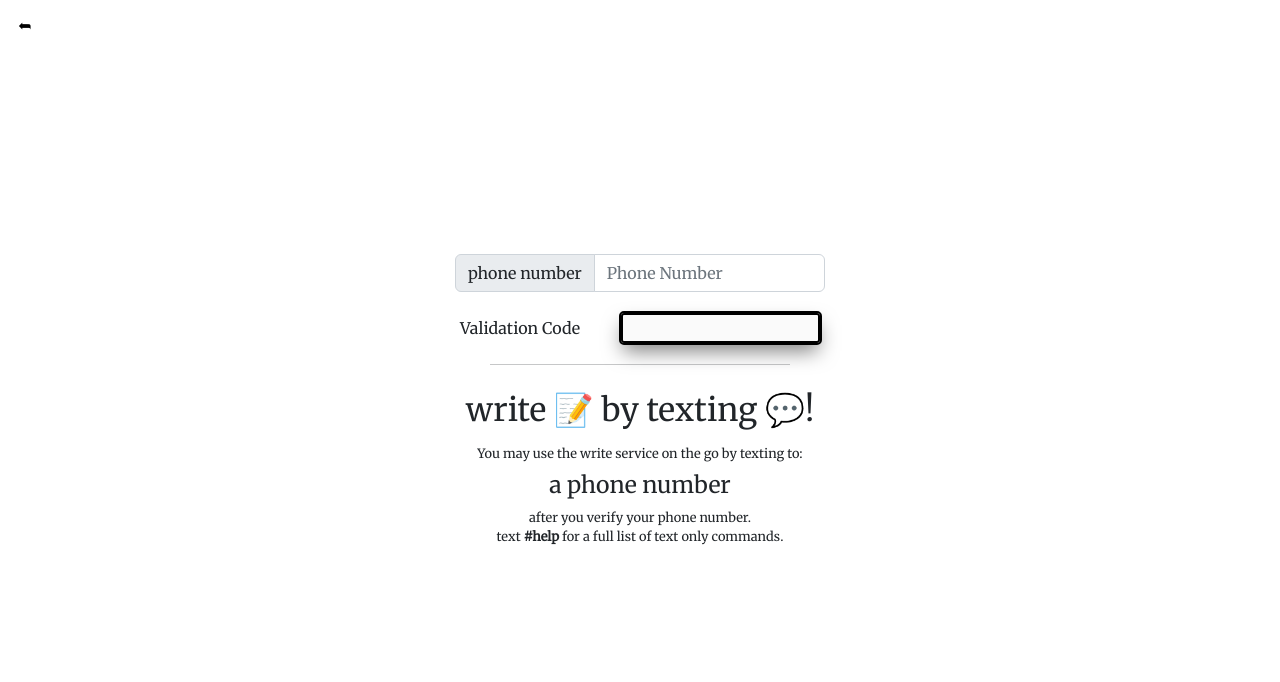
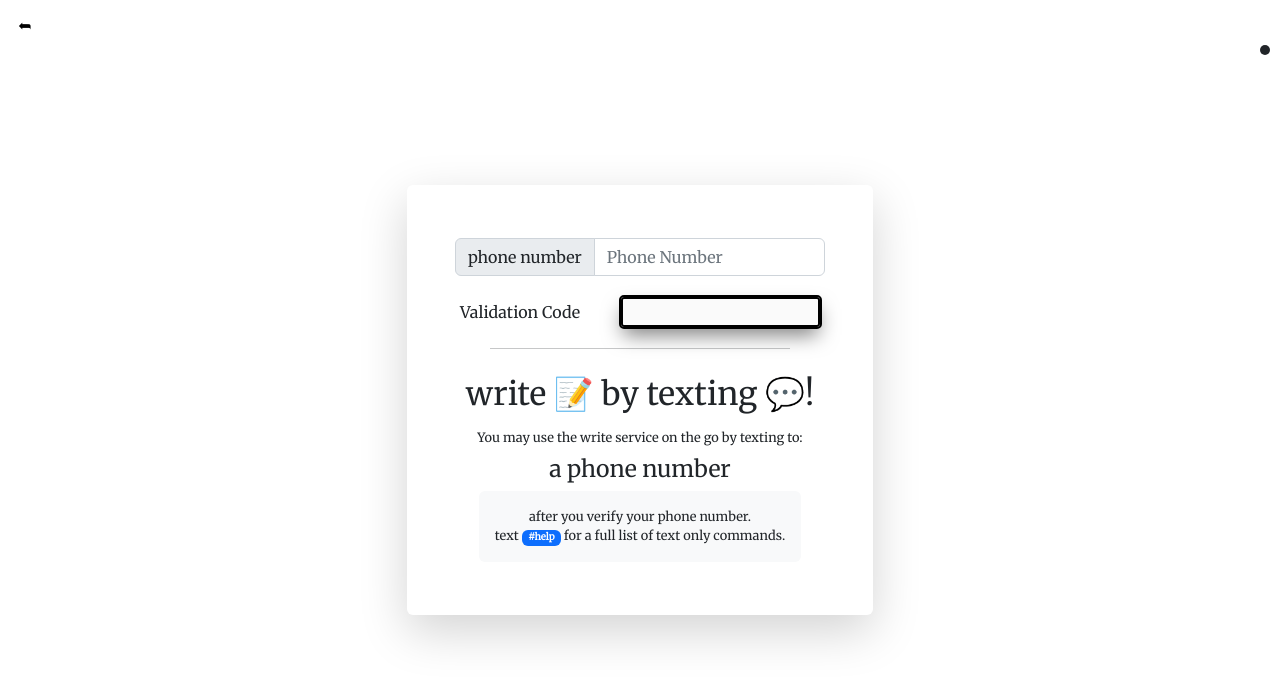
Before and after one commit to kendelljoseph/open-sample, a website: page public/app/profile/index.html in a window 1280 px wide. Drawn offline with nearby package versions, Linux system fonts and the light colour scheme.

Commit message:
Update profile style

```diff
--- a/public/app/profile/index.html
+++ b/public/app/profile/index.html
@@ -47,13 +47,6 @@
         top: 15px;
         right: 50px;
       }
-      #user-image {
-        position: absolute;
-        top: 10px;
-        right: 10px;
-        width: 32px;
-        border-radius: 100%;
-      }
       #editor {
         position: absolute;
         top: 50px;
@@ -78,7 +71,7 @@
       #validationError {
         position: absolute;
         top: 40px;
-        right: 10px;
+        right: 5px;
         display: flex;
         justify-content: center;
         align-items: center;
@@ -142,7 +135,7 @@
   <button id="back" class="button rotate">&#10149;</button>
   <button id="submit" class="btn btn-success btn-sm">✅ submit</button>
   <img id="loading" src="../../assets/thinking.gif" alt="thinking">
-  <div id="profile">
+  <div id="profile" class="shadow-lg p-5 rounded">
     <div class="input-group mb-3">
       <span class="input-group-text" id="basic-addon1">phone number</span>
       <input id="phoneNumber" type="tel" class="form-control" placeholder="Phone Number" pattern=”[0-9]{2}-[0-9]{5}” aria-label="phone">
@@ -152,7 +145,7 @@
       <input id="validationCode" name="validationCode" readonly disabled/>
     </div>
     <hr size="1" width="300px" color="grey">
-    <div id="validationError"></div>
+    <div id="validationError" class="badge bg-dark"></div>
     <div id="validationInfo">
       write 📝 by texting 💬!
     </div>
@@ -161,11 +154,10 @@
         You may use the write service on the go by texting to:
       </div>
       <span id="appPhoneNumber">a phone number</span>
-      <div>
+      <div class="shadow-none text-center p-3 bg-light rounded">
         after you verify your phone number.
-      </div>
-      <div>
-        text <strong>#help</strong> for a full list of text only commands.
+        <br/>
+        text <span class="badge bg-primary">#help</span> for a full list of text only commands.
       </div>
     </div>
   </div>
```
